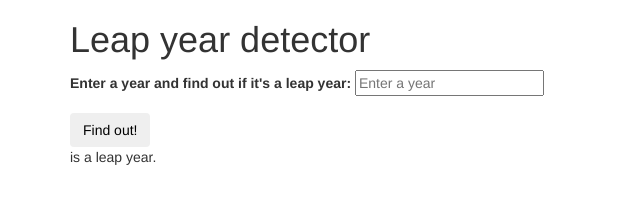
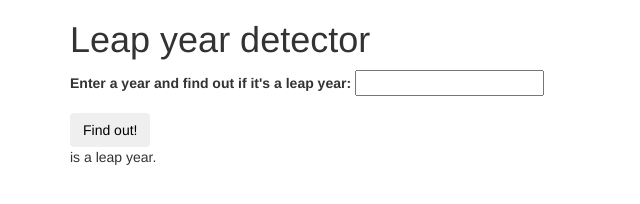
Before and after one commit to TannerDamron/leap-year, a plain HTML site: page index.html in a window 1280 px wide. Shown: the full height of the page, 0-640 px from the left. Drawn offline with Linux system fonts and the light colour scheme.

Commit message:
fix extra curly braces and program works

```diff
--- a/index.html
+++ b/index.html
@@ -14,7 +14,7 @@
       <form id="leap-year">
         <div class="form-group">
           <label for="year">Enter a year and find out if it's a leap year:</label>
-          <input id="year" type="number" placeholder="Enter a year">
+          <input id="year" type="number">
         </div>
 
         <button type="submit" class="btn">Find out!</button>
--- a/js/scripts.js
+++ b/js/scripts.js
@@ -24,5 +24,4 @@ $(document).ready(function() {
 
     $("#result").show();
   });
-  });
 });
```
